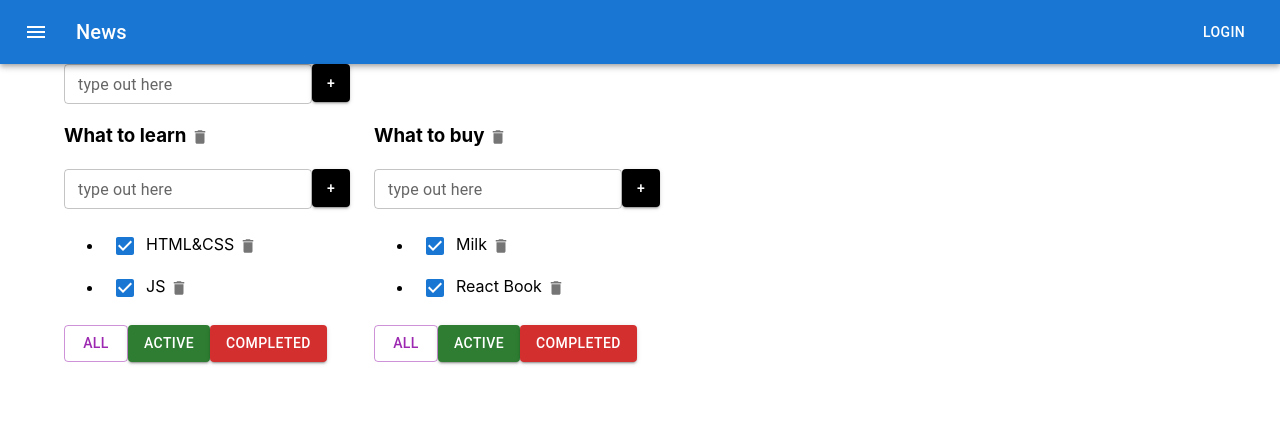
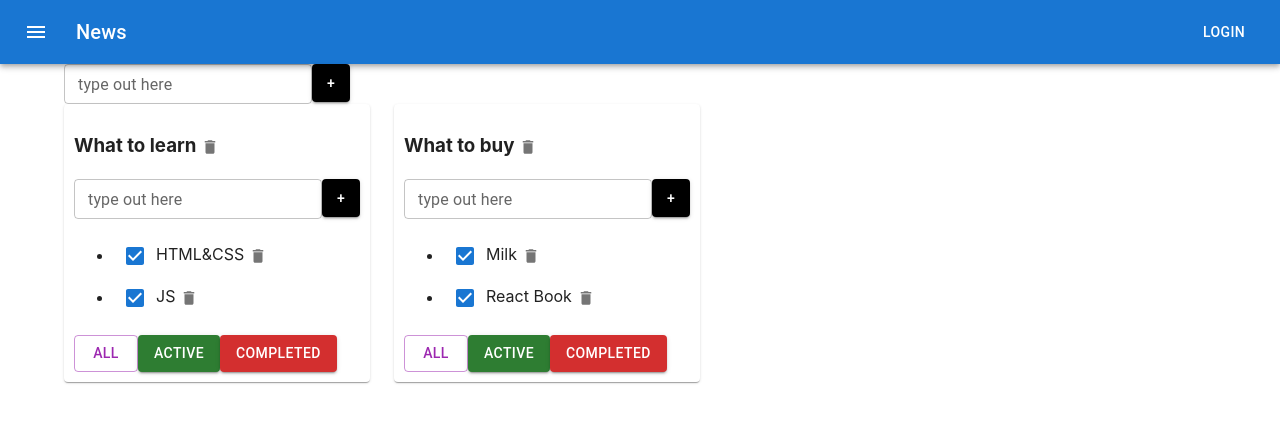
Before and after one commit to WhiteQuennAnn/todolist_01, a React (Create React App) app: page / in a window 1280 px wide. Shown: the top 422 px of the page. Built offline with nearby package versions, Linux system fonts and the light colour scheme.

Commit message:
lesson 7

```diff
--- a/src/App.tsx
+++ b/src/App.tsx
@@ -4,7 +4,7 @@ import {TaskType, Todolist} from './Todolist';
 import {v1} from 'uuid';
 import {AddItemForm} from './AddItemForm';
 import ButtonAppBar from "./ButtonAppBar";
-import {Container, Grid} from "@mui/material";
+import {Container, Grid, Paper} from "@mui/material";
 
 export type FilterValuesType = "all" | "active" | "completed";
 type TodolistType = {
@@ -143,6 +143,7 @@ function App() {
                             }
 
                             return <Grid item>
+                                <Paper style={{padding: "10px"}}>
                                     <Todolist
                                         key={tl.id}
                                         id={tl.id}
@@ -157,6 +158,7 @@ function App() {
                                         changeTaskTitle={changeTaskTitle}
                                         changeTodolistTitle={changeTodolistTitle}
                                     />
+                                </Paper>
                             </Grid>
                         })
                     }
```
Lines whose indentation alone changed are shown as unchanged.
